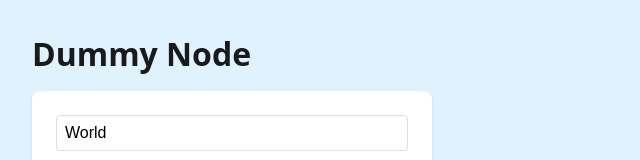
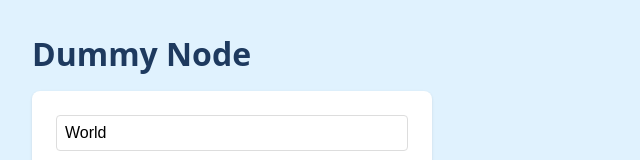
Before and after one commit to GrestGames/dummy-node, a website built with Vite: page client/index.html in a window 1280 px wide. Shown: the top 160 px of the page, without its empty margins (0-640 px from the left). Built offline with nearby package versions, Linux system fonts and the light colour scheme; what @grest-ts/http, @grest-ts/schema would draw is missing.

Commit message:
Update heading color to dark blue
Co-Authored-By: Claude Opus 4.6 <noreply@anthropic.com>

```diff
--- a/client/index.html
+++ b/client/index.html
@@ -7,7 +7,7 @@
     <style>
         * { box-sizing: border-box; margin: 0; padding: 0; }
         body { font-family: system-ui, sans-serif; padding: 2rem; background: #e0f2fe; }
-        h1 { margin-bottom: 1rem; color: #1a1a1a; }
+        h1 { margin-bottom: 1rem; color: #1e3a5f; }
         .card { background: white; padding: 1.5rem; border-radius: 8px; box-shadow: 0 1px 3px rgba(0,0,0,0.1); max-width: 400px; }
         input { padding: 0.5rem; border: 1px solid #ddd; border-radius: 4px; width: 100%; margin-bottom: 0.75rem; font-size: 1rem; }
         button { padding: 0.5rem 1rem; background: #2563eb; color: white; border: none; border-radius: 4px; cursor: pointer; font-size: 1rem; }
```
